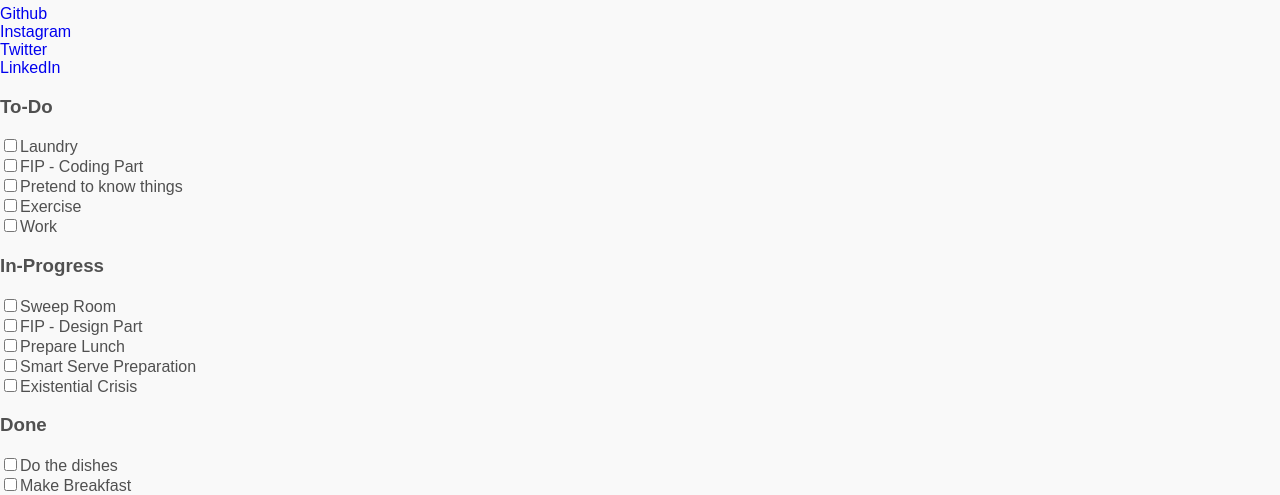
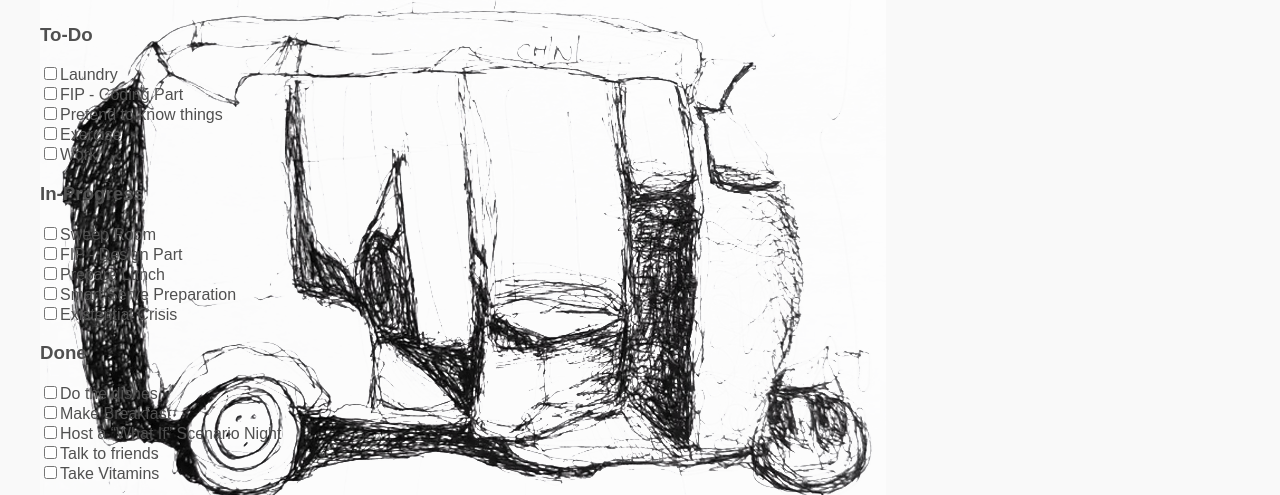
Before and after one commit to Chini03/Dhameliya_HansiniChetan_HW-3, a plain HTML site: page index.html in a window 1280 px wide. Shown: the part 63-558 px from the top of the page. Drawn offline with Linux system fonts and the light colour scheme.

Commit message:
Update main.css
This commit adds more CSS style rules.

```diff
--- a/css/main.css
+++ b/css/main.css
@@ -26,8 +26,13 @@ body{
 
 .hidden {display: none;}
 
-.black-branded{color: #505050;}
-.white-branded{color: #F9F9F9;}
+.black_font-color_branded{color: #505050;}
+.white_font-color_branded{color: #F9F9F9;}
+.main_font-color_branded{color: cornflowerblue;}
+
+.black_back-color_branded{color: #505050;}
+.white_back-color_branded{color: #F9F9F9;}
+.main_back-color_branded{color: cornflowerblue;}
 
 a{text-decoration: none;}
 
@@ -35,8 +40,39 @@ li{list-style: none;}
 
 ul{padding: 0;}
 
+#wrapper{
+    margin: 0 auto;
+    width: 1200px;
+    background: url(../images/back-ground-01.png) no-repeat;
+    background-color: #F9F9F9;
+    background-blend-mode:hard-light;
+}
+
 /* 3. Header */
+header {
+    display: flex;
+    justify-content: space-between;
+}
 
+header ul{
+    display: flex;
+}
+
+header li {
+    padding: 4px;
+    margin-right: 8px;
+}
+
+header a {
+    background-color: cornflowerblue;
+    color: #F9F9F9;
+    padding: 8px;
+    border-radius: 8px;
+}
+
+header a:hover {
+    color: #8b8787;
+}
 
 
 /* 4. Main */
```
